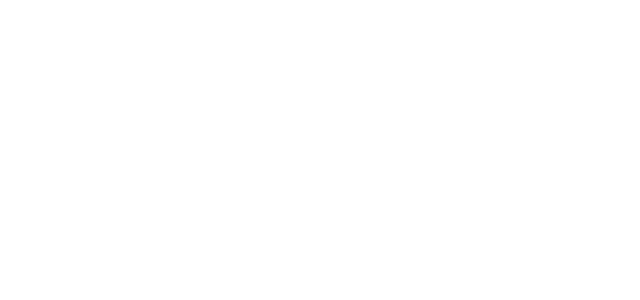
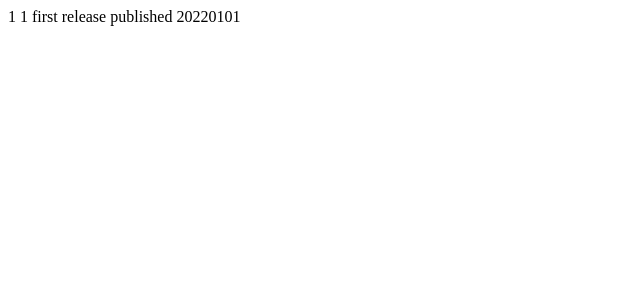
Before and after one commit to mihaistancu/xsd-studio, an Angular app: page /cdm-release-list in a window 1280 px wide. Before the commit this address led to /. Shown: the top 300 px of the page, without its empty margins (0-640 px from the left). Built offline with nearby package versions, Linux system fonts and the light colour scheme.

Commit message:
Add cdm release list component

```diff
--- a/src/app/app-routing.module.ts
+++ b/src/app/app-routing.module.ts
@@ -1,11 +1,16 @@
 import { NgModule } from '@angular/core';
 import { RouterModule, Routes } from '@angular/router';
+import { CdmReleaseListComponent } from './cdm-release-list/cdm-release-list.component';
 import { CdmReleaseComponent } from './cdm-release/cdm-release.component';
 
 const routes: Routes = [
   {
     path: 'new-cdm-release',
     component: CdmReleaseComponent,
+  },
+  {
+    path: 'cdm-release-list',
+    component: CdmReleaseListComponent,
   }];
 
 @NgModule({
--- a/src/app/app.module.ts
+++ b/src/app/app.module.ts
@@ -4,11 +4,13 @@
 import { AppRoutingModule } from './app-routing.module';
 import { AppComponent } from './app.component';
 import { CdmReleaseComponent } from './cdm-release/cdm-release.component';
+import { CdmReleaseListComponent } from './cdm-release-list/cdm-release-list.component';
 
 @NgModule({
   declarations: [
     AppComponent,
-    CdmReleaseComponent
+    CdmReleaseComponent,
+    CdmReleaseListComponent
   ],
   imports: [
     BrowserModule,
--- /dev/null
+++ b/src/app/cdm-release-list/cdm-release-list.component.html
@@ -0,0 +1,7 @@
+<div *ngFor="let release of releaseList">
+    {{release.code}}
+    {{release.name}}
+    {{release.description}}
+    {{release.status}}
+    {{release.activationDate}}
+</div>
--- /dev/null
+++ b/src/app/cdm-release-list/cdm-release-list.component.ts
@@ -0,0 +1,19 @@
+import { Component, OnInit } from '@angular/core';
+
+@Component({
+  selector: 'app-cdm-release-list',
+  templateUrl: './cdm-release-list.component.html',
+  styleUrls: ['./cdm-release-list.component.css']
+})
+export class CdmReleaseListComponent implements OnInit {
+
+  releaseList  = [
+    {code:'1', name:'1',description:'first release',status:'published',activationDate:'20220101'}
+  ];
+
+  constructor() { }
+
+  ngOnInit(): void {
+  }
+
+}
```
Also changed, not shown: src/app/cdm-release-list/cdm-release-list.component.css (added), 1 other file (tests, documents, lock files or other folders).
